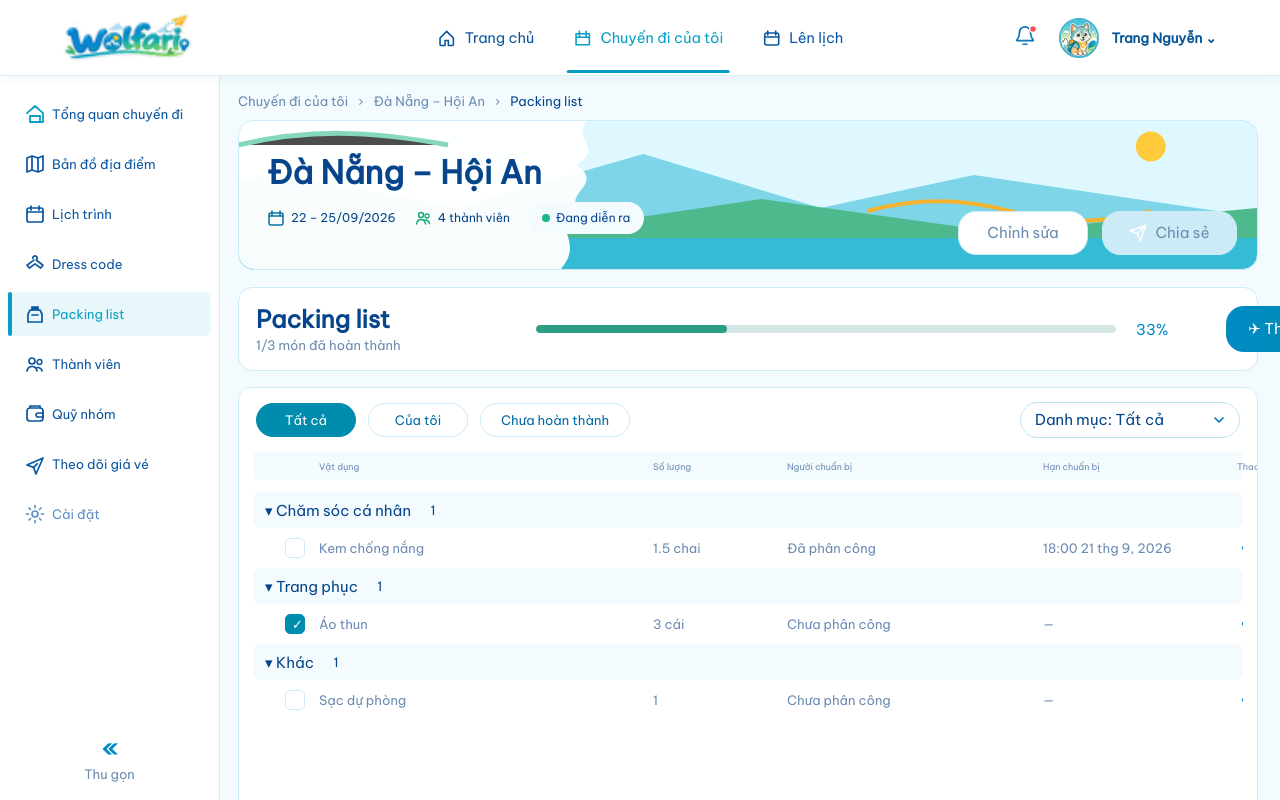
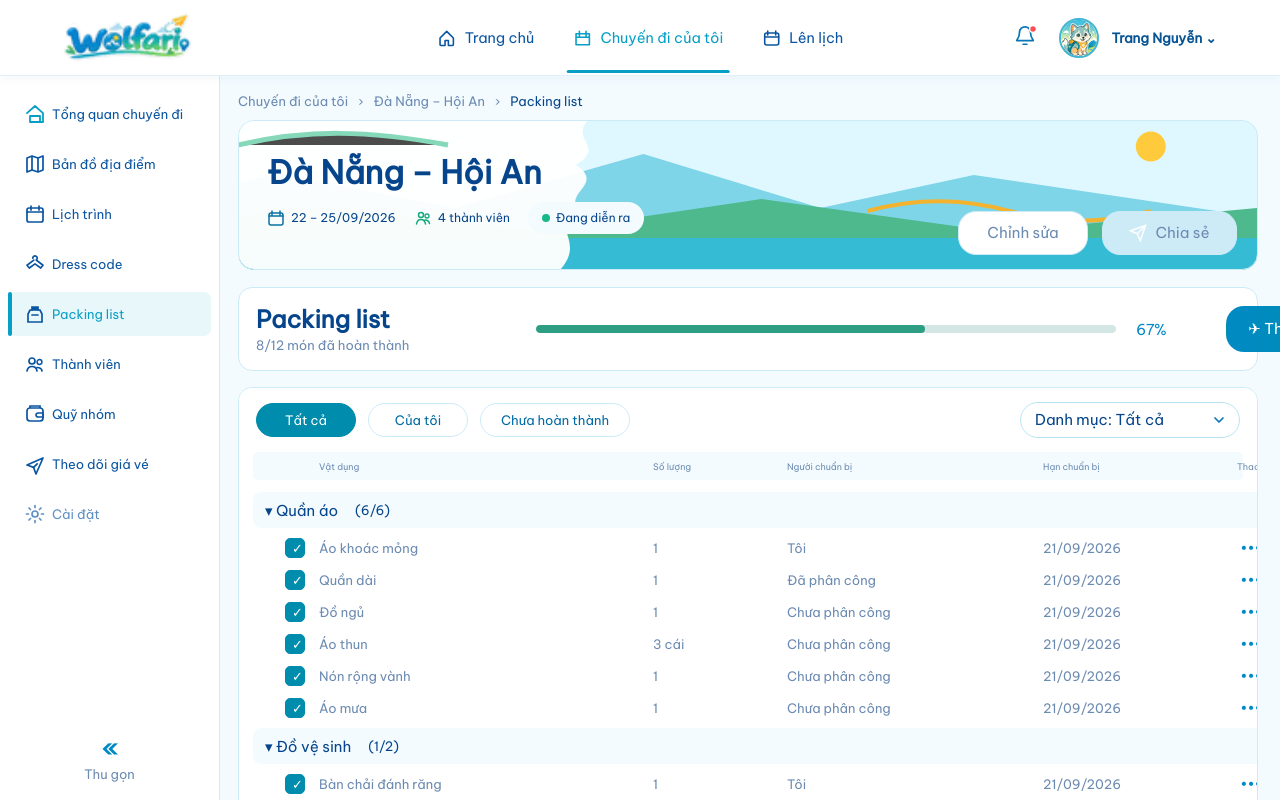
Before and after one commit to Wolfari-Labs/Wolfari-web, a React (Vite) app: page /trips/11111111-1111-4111-8111-111111111111/packing in a window 1280 px wide. Built offline with nearby package versions, Linux system fonts and the light colour scheme.

Commit message:
fix(ui): expand packing preview and expose item actions

```diff
--- a/src/features/packing/PackingPage.module.css
+++ b/src/features/packing/PackingPage.module.css
@@ -33,10 +33,10 @@
 .tableHead { min-height: 28px; margin: 0 14px 12px; border-radius: 5px; background: #f3fbff; color: #6c8bb2; font-size: 9px; }
 .tableHead span { overflow: hidden; white-space: nowrap; }
 .groups { display: grid; gap: 0; margin: 0 14px; background: white; }
-.group { overflow: hidden; background: white; }
+.group { overflow: visible; background: white; }
 .groupHeading { display: flex; align-items: center; gap: 10px; width: 100%; height: 36px; margin: 0 0 4px; padding: 0 12px; border: 0; border-radius: 8px; background: #f3fbff; color: #06458b; text-align: left; font-size: 15px; font-weight: 500; }
 .groupHeading em { min-width: 24px; padding: 2px 7px; border-radius: 999px; font-size: 13px; font-style: normal; text-align: center; }
-.table { overflow-x: auto; }
+.table { overflow: visible; }
 .row { min-height: 32px; color: #6c8bb2; font-size: 13px; }
 .row:last-child { margin-bottom: 4px; }
 .checkbox { width: 20px; height: 20px; border: 1px solid #cdebf7; border-radius: 5px; background: white; color: white; }
@@ -46,9 +46,10 @@
 .name strong { display: block; overflow-wrap: anywhere; color: #6c8bb2; font-weight: 400; }
 .name small { display: none; }
 .menu { position: relative; }
+.menu[open] { z-index: 10; }
 .menu summary { cursor: pointer; list-style: none; color: #0089c7; text-align: center; }
 .menu summary::-webkit-details-marker { display: none; }
-.menu > div { position: absolute; right: 0; z-index: 2; display: grid; min-width: 120px; padding: 4px; border: 1px solid #d9eaf2; border-radius: 5px; background: white; box-shadow: 0 8px 20px rgb(19 74 92 / 12%); }
+.menu > div { position: absolute; right: 0; bottom: calc(100% + 4px); z-index: 2; display: grid; min-width: 120px; padding: 4px; border: 1px solid #d9eaf2; border-radius: 5px; background: white; box-shadow: 0 8px 20px rgb(19 74 92 / 12%); }
 .menu button { border: 0; padding: 8px; background: white; text-align: left; }
 .menu button:hover { background: #f1f8fa; }
 .empty { margin: 0 14px; padding: 34px; border: 1px dashed #c6dbe3; border-radius: 5px; background: white; text-align: center; }
--- a/src/features/packing/PackingPage.tsx
+++ b/src/features/packing/PackingPage.tsx
@@ -29,7 +29,8 @@ export function PackingPage() {
   const [feedback, setFeedback] = useState('');
   const addButtonRef = useRef<HTMLButtonElement>(null);
 
-  const viewerId = data?.trip.currentMembership.userId ?? '';
+  const viewerUserId = data?.trip.currentMembership.userId ?? '';
+  const viewerMemberId = data?.trip.currentMembership.id ?? '';
   const canEdit = data?.plan.permissions.canEdit === true;
   const canComplete = data?.plan.permissions.canComplete === true;
   const canWrite = canEdit && canComplete;
@@ -45,11 +46,11 @@ export function PackingPage() {
     return () => window.clearTimeout(timer);
   }, [feedback]);
 
-  const visible = filterPackingItems(items, filter, category, viewerId);
+  const visible = filterPackingItems(items, filter, category, viewerMemberId);
   const groups = groupPackingItems(visible);
   const progress = packingProgress(items);
   const percent = progress.total ? Math.round(progress.completed / progress.total * 100) : 0;
-  const members = data ? [{ id: viewerId, label: 'Tôi' }] : [];
+  const members = data ? [{ id: viewerMemberId, label: 'Tôi' }] : [];
   const initial: PackingFormValues = drawer.item && data
     ? packingFormFromItem(drawer.item, data.trip.timezone)
     : emptyPackingForm;
@@ -80,7 +81,7 @@ export function PackingPage() {
       ...entry,
       status: entry.status === 'COMPLETED' ? 'TODO' : 'COMPLETED',
       completedAt: entry.status === 'COMPLETED' ? null : new Date().toISOString(),
-      completedByUserId: entry.status === 'COMPLETED' ? null : viewerId,
+      completedByUserId: entry.status === 'COMPLETED' ? null : viewerUserId,
     } : entry));
   };
 
@@ -110,16 +111,17 @@ export function PackingPage() {
         <div className={styles.tableHead}><span aria-hidden="true" /><span>Vật dụng</span><span>Số lượng</span><span>Người chuẩn bị</span><span>Hạn chuẩn bị</span><span>Thao tác</span></div>
         {groups.length ? <div className={styles.groups}>{groups.map((group) => {
         const isCollapsed = collapsed.has(group.category);
+        const completed = group.items.filter((item) => item.status === 'COMPLETED').length;
         return <section key={group.category} className={styles.group}>
           <button className={styles.groupHeading} aria-expanded={!isCollapsed} onClick={() => setCollapsed((current) => { const next = new Set(current); if (isCollapsed) next.delete(group.category); else next.add(group.category); return next; })}>
-            <span>{isCollapsed ? '▸' : '▾'} {group.category}</span><em>{group.items.length}</em>
+            <span>{isCollapsed ? '▸' : '▾'} {group.category}</span><em>({completed}/{group.items.length})</em>
           </button>
           {!isCollapsed && <div className={styles.table}>
             {group.items.map((item) => <div className={styles.row} key={item.id}>
               <button className={`${styles.checkbox} ${item.status === 'COMPLETED' ? styles.checked : ''}`} aria-label={`Đánh dấu ${item.name}`} aria-pressed={item.status === 'COMPLETED'} disabled={!canWrite} onClick={() => toggle(item)}>{item.status === 'COMPLETED' ? '✓' : ''}</button>
               <div className={styles.name}><strong>{item.name}</strong>{item.note && <small>{item.note}</small>}</div>
               <span>{item.quantity} {item.unit ?? ''}</span>
-              <span>{item.assignedMemberId === viewerId ? 'Tôi' : item.assignedMemberId ? 'Đã phân công' : 'Chưa phân công'}</span>
+              <span>{item.assignedMemberId === viewerMemberId ? 'Tôi' : item.assignedMemberId ? 'Đã phân công' : 'Chưa phân công'}</span>
               <span>{packingDueDate(item.dueAt, data?.trip.timezone ?? 'UTC') ?? '—'}</span>
               <details className={styles.menu}><summary aria-label={`Thao tác ${item.name}`}>•••</summary><div><button disabled={!canWrite} onClick={() => setDrawer({ open: true, mode: 'edit', item })}>Chỉnh sửa</button><button disabled={!canWrite} onClick={() => remove(item)}>Xóa</button></div></details>
             </div>)}
--- a/src/features/packing/packing.ts
+++ b/src/features/packing/packing.ts
@@ -206,7 +206,7 @@ export function groupPackingItems(items: readonly PackingItemViewModel[]): Packi
     groups.set(category, [...(groups.get(category) ?? []), item]);
   }
   return [...groups.entries()]
-    .sort(([a], [b]) => a === 'Khác' ? 1 : b === 'Khác' ? -1 : a.localeCompare(b, 'vi'))
+    .sort(([a], [b]) => a === 'Khác' ? 1 : b === 'Khác' ? -1 : 0)
     .map(([category, grouped]) => ({ category, items: grouped }));
 }
 
@@ -218,5 +218,5 @@ export function packingDueDate(value: string | null, timezone: string) {
   if (!value) return null;
   const date = new Date(value);
   if (!Number.isFinite(date.getTime())) return null;
-  return new Intl.DateTimeFormat('vi-VN', { dateStyle: 'medium', timeStyle: 'short', timeZone: timezone }).format(date);
+  return new Intl.DateTimeFormat('vi-VN', { day: '2-digit', month: '2-digit', year: 'numeric', timeZone: timezone }).format(date);
 }
--- a/src/infrastructure/fixtures/plan.fixture-repository.ts
+++ b/src/infrastructure/fixtures/plan.fixture-repository.ts
@@ -39,6 +39,42 @@ export function createFixturePlanRepository(
           },
         };
       const seed = tripId === previewTripId;
+      const packingItem = ({
+        sequence,
+        name,
+        category,
+        status,
+        quantity = '1',
+        unit = null,
+        note = null,
+        assignedMemberId = null,
+        dueAt = '2026-09-21T18:00:00+07:00',
+      }: {
+        sequence: number;
+        name: string;
+        category: string;
+        status: 'TODO' | 'COMPLETED';
+        quantity?: string;
+        unit?: string | null;
+        note?: string | null;
+        assignedMemberId?: string | null;
+        dueAt?: string | null;
+      }): PlanViewModel['packingItems'][number] => ({
+        id: `d0000000-0000-4000-8000-${String(sequence).padStart(12, '0')}`,
+        tripId,
+        name,
+        quantity,
+        unit,
+        note,
+        category,
+        assignedMemberId,
+        dueAt,
+        status,
+        source: 'MANUAL',
+        completedByUserId: status === 'COMPLETED' ? fixtureViewerId : null,
+        completedAt: status === 'COMPLETED' ? '2026-09-21T20:00:00+07:00' : null,
+        planVersion: trip.planVersion,
+      });
       const names = [
         'Bán đảo Sơn Trà',
         'Ăn trưa hải sản',
@@ -161,54 +197,18 @@ export function createFixturePlanRepository(
           : [],
         packingItems: seed
           ? [
-              {
-                id: 'd0000000-0000-4000-8000-000000000001',
-                tripId,
-                name: 'Áo thun',
-                quantity: '3',
-                unit: 'cái',
-                note: null,
-                category: 'Trang phục',
-                assignedMemberId: null,
-                dueAt: null,
-                status: 'COMPLETED',
-                source: 'MANUAL',
-                completedByUserId: fixtureViewerId,
-                completedAt: '2026-09-21T20:00:00+07:00',
-                planVersion: trip.planVersion,
-              },
-              {
-                id: 'd0000000-0000-4000-8000-000000000002',
-                tripId,
-                name: 'Kem chống nắng',
-                quantity: '1.5',
-                unit: 'chai',
-                note: 'Dùng chung cho nhóm',
-                category: 'Chăm sóc cá nhân',
-                assignedMemberId: trip.currentMembership.id,
-                dueAt: '2026-09-21T18:00:00+07:00',
-                status: 'TODO',
-                source: 'MANUAL',
-                completedByUserId: null,
-                completedAt: null,
-                planVersion: trip.planVersion,
-              },
-              {
-                id: 'd0000000-0000-4000-8000-000000000003',
-                tripId,
-                name: 'Sạc dự phòng',
-                quantity: '1',
-                unit: null,
-                note: null,
-                category: null,
-                assignedMemberId: null,
-                dueAt: null,
-                status: 'TODO',
-                source: 'MANUAL',
-                completedByUserId: null,
-                completedAt: null,
-                planVersion: trip.planVersion,
-              },
+              packingItem({ sequence: 1, name: 'Áo khoác mỏng', category: 'Quần áo', status: 'COMPLETED', assignedMemberId: trip.currentMembership.id }),
+              packingItem({ sequence: 2, name: 'Quần dài', category: 'Quần áo', status: 'COMPLETED', assignedMemberId: 'b0000000-0000-4000-8000-000000000002' }),
+              packingItem({ sequence: 3, name: 'Đồ ngủ', category: 'Quần áo', status: 'COMPLETED' }),
+              packingItem({ sequence: 4, name: 'Áo thun', category: 'Quần áo', status: 'COMPLETED', quantity: '3', unit: 'cái' }),
+              packingItem({ sequence: 5, name: 'Nón rộng vành', category: 'Quần áo', status: 'COMPLETED' }),
+              packingItem({ sequence: 6, name: 'Áo mưa', category: 'Quần áo', status: 'COMPLETED' }),
+              packingItem({ sequence: 7, name: 'Bàn chải đánh răng', category: 'Đồ vệ sinh', status: 'COMPLETED', assignedMemberId: trip.currentMembership.id }),
+              packingItem({ sequence: 8, name: 'Sữa tắm (dạng nhỏ)', category: 'Đồ vệ sinh', status: 'TODO' }),
+              packingItem({ sequence: 9, name: 'Điện thoại', category: 'Điện tử', status: 'COMPLETED' }),
+              packingItem({ sequence: 10, name: 'Sạc dự phòng', category: 'Điện tử', status: 'TODO' }),
+              packingItem({ sequence: 11, name: 'Kem chống nắng', category: 'Thuốc & y tế', status: 'TODO', quantity: '1.5', unit: 'chai', note: 'Dùng chung cho nhóm', assignedMemberId: trip.currentMembership.id }),
+              packingItem({ sequence: 12, name: 'Thuốc đau đầu', category: 'Thuốc & y tế', status: 'TODO', dueAt: null }),
             ]
           : [],
         permissions: {
```
Also changed, not shown: 1 other file (tests, documents, lock files or other folders).
